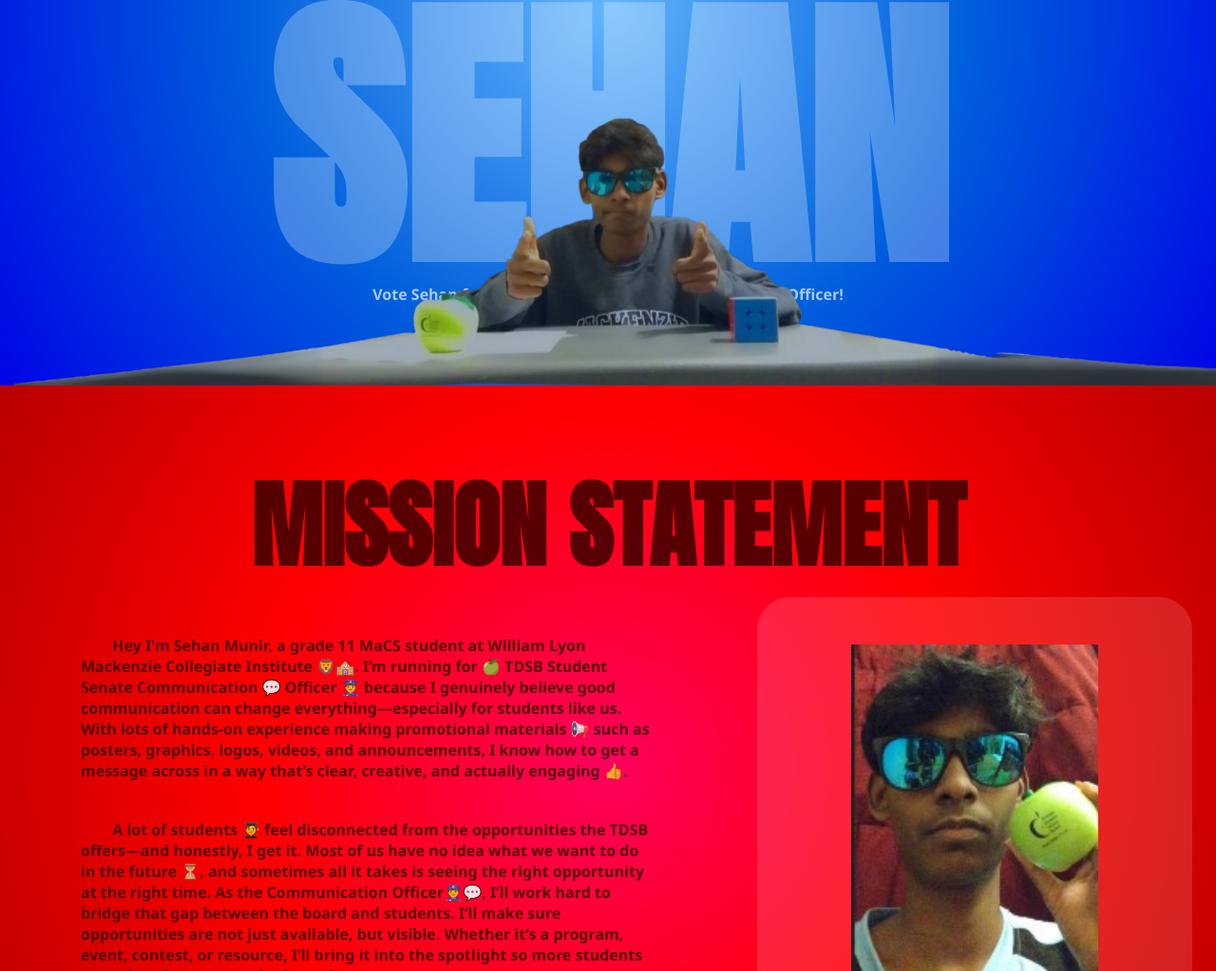
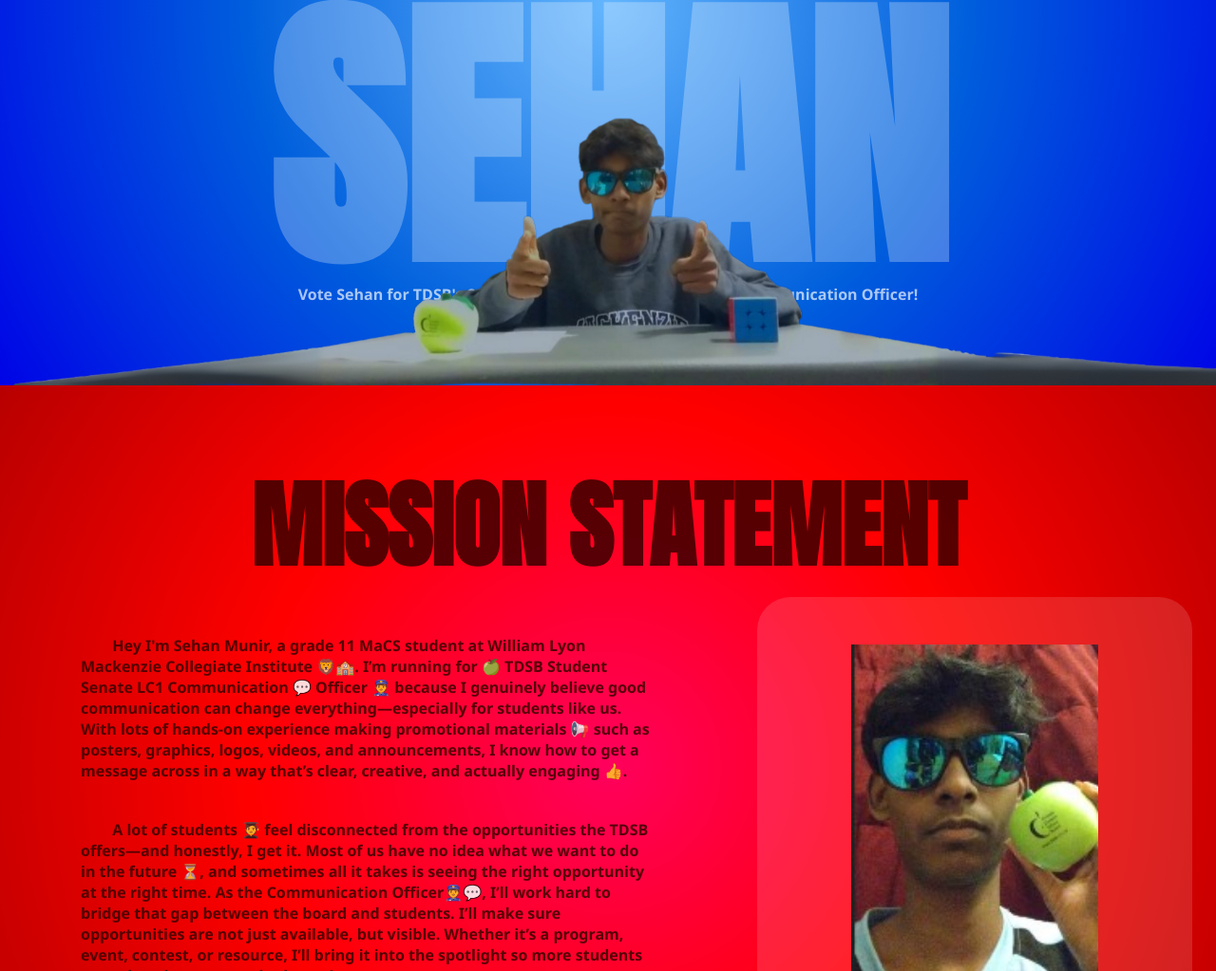
Before and after one commit to vote4sehan/vote4sehan.github.io, a plain HTML site: page index.html in a window 1280 px wide. Shown: the part 394-1417 px from the top of the page at 95% size. Drawn offline with Linux system fonts and the light colour scheme.

Commit message:
Update
Update

```diff
--- a/index.html
+++ b/index.html
@@ -29,7 +29,7 @@
     <section class="landing">
         <div class="landing-content">
             <h1>VOTE 4 SEHAN</h1>
-            <p>Vote Sehan for TDSB's Student Senate Communication Officer!</p>
+            <p>Vote Sehan for TDSB's Student Senate [Learning Centre 1] Communication Officer!</p>
         </div>
         <img src="/images/deskimage.png" class="deskImage">
     </section>
@@ -39,7 +39,7 @@
             <div class="vision-left">
                 <p>
                     &nbsp &nbsp &nbsp &nbsp Hey I'm Sehan Munir, a grade 11 MaCS student at William Lyon Mackenzie Collegiate Institute 🦁🏫.
-                    I’m running for 🍏 TDSB Student Senate Communication 💬 Officer 👮 because I genuinely
+                    I’m running for 🍏 TDSB Student Senate LC1 Communication 💬 Officer 👮 because I genuinely
                     believe good communication can change everything—especially for students like us. With
                     lots of hands-on experience making promotional materials 📢 such as posters, graphics, logos, videos, and
                     announcements, I know how to get a message across in a way that’s clear, creative,
```
